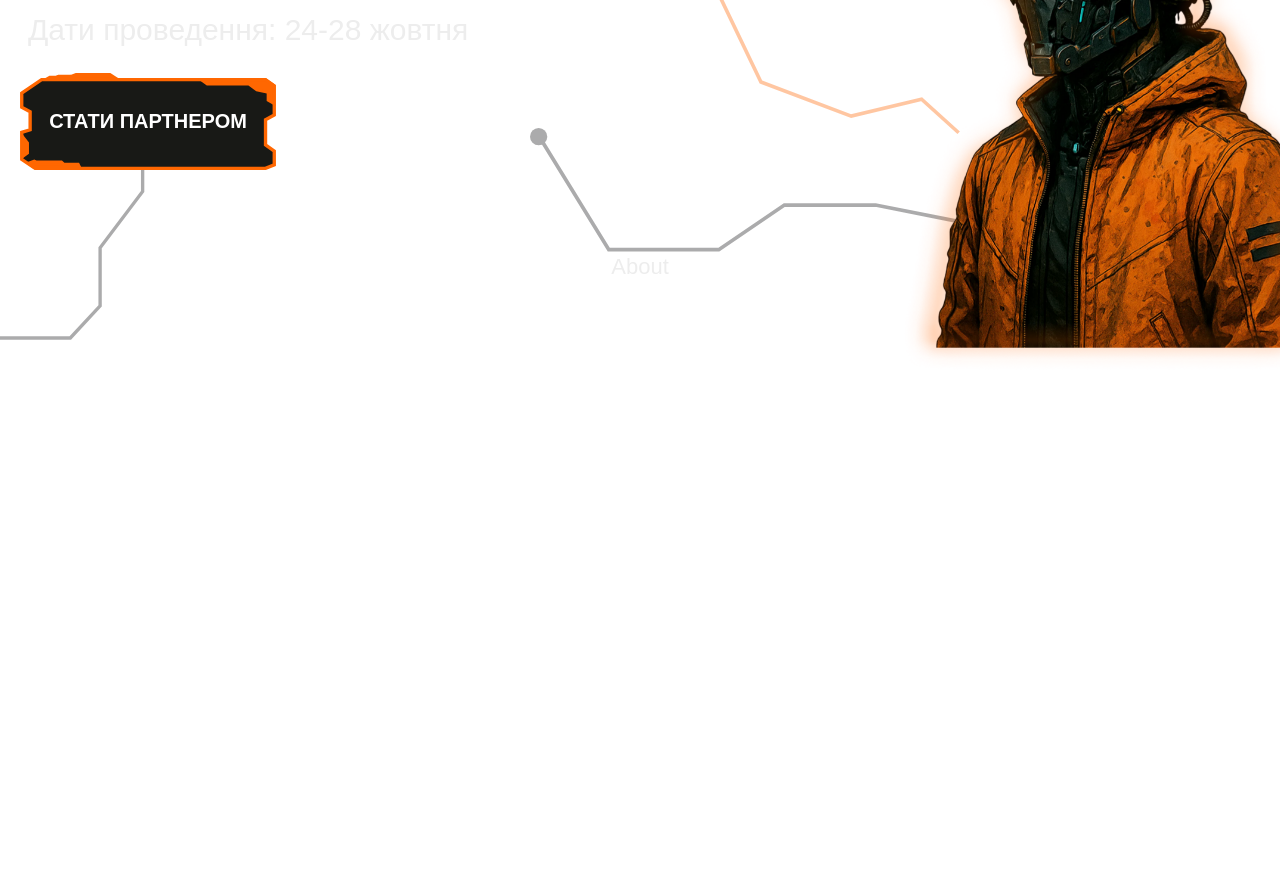
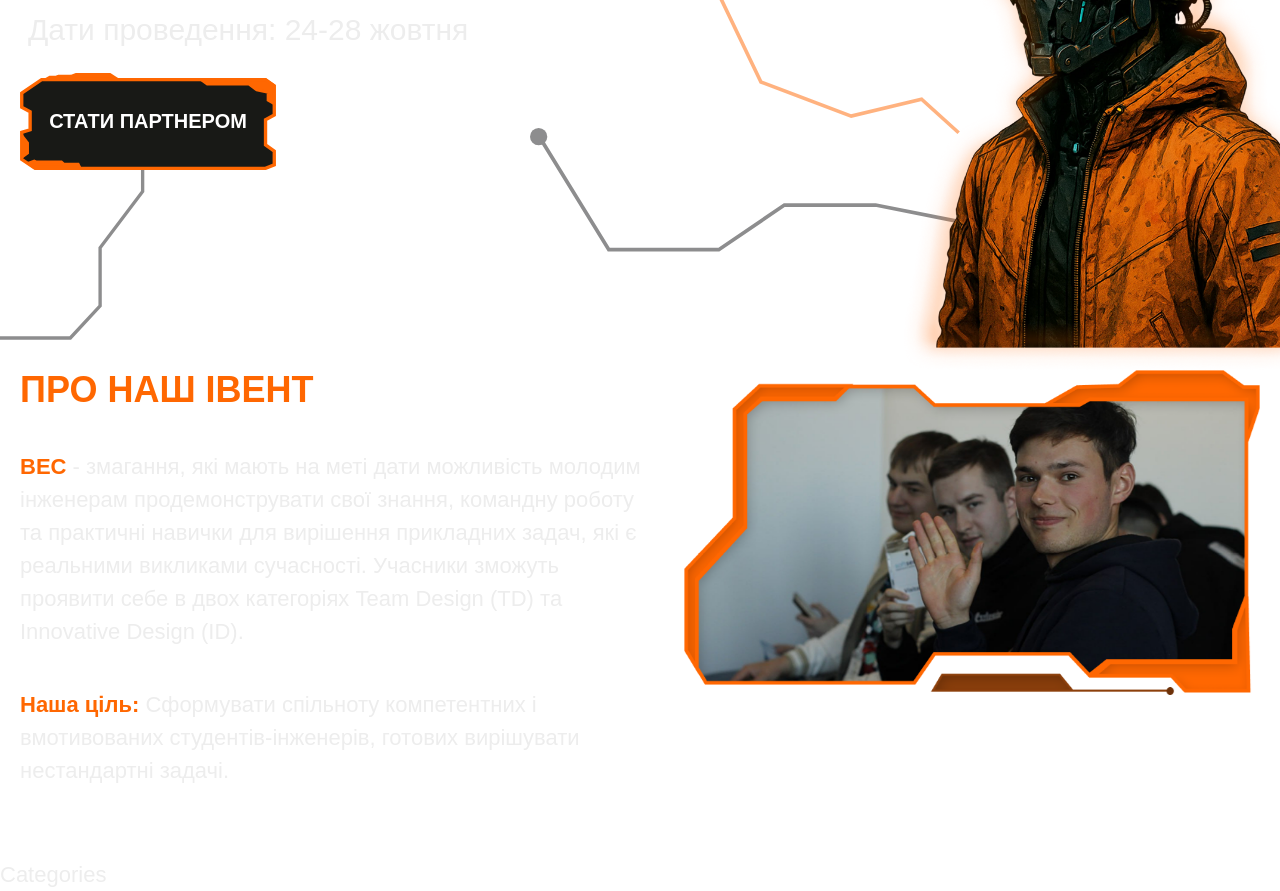
Before and after one commit to Vladpru/bec-2025-partnership-inter, a Next.js app: page / in a window 1280 px wide. Shown: the part 420-1311 px from the top of the page. Before the commit the page ends 958 px from the top, so only its background shows below. Built offline with nearby package versions, Linux system fonts and the light colour scheme.

Commit message:
added about.tsx

```diff
--- a/src/app/page.tsx
+++ b/src/app/page.tsx
@@ -1,7 +1,7 @@
 import Header from "@/components/Header";
-import Image from "next/image";
 import Hero from "@/components/Hero"
 import About from "@/components/About";
+import Categories from "@/components/Categories";
 
 export default function Home() {
   return (
@@ -9,6 +9,7 @@ export default function Home() {
       <Header />
       <Hero />
       <About />
+      <Categories />
     </>
   );
 }
--- a/src/components/About.tsx
+++ b/src/components/About.tsx
@@ -1,7 +1,54 @@
+'use client'
+import { Swiper, SwiperSlide } from 'swiper/react';
+import { Autoplay } from 'swiper/modules';
+import 'swiper/css';
 
 const About = () => {
+
+  const photosDict = [
+    { img: "/images/about/ab_slide1.png", alt: "slide1" },
+  ]
+
   return (
-    <div className="h-72 mt-20 text-center">About</div>
+    <section className="h-72 mt-50 mb-50">
+      <div className="container flex flex-col">
+        <div className="flex flex-col md:flex-row gap-10">
+          <div className="flex flex-col gap-10">
+            <h1 className="uppercase text-bec text-4xl font-bold">Про наш івент</h1>
+            <p>
+              <span className='text-bec font-bold'>BEC</span> - змагання, які мають на меті дати можливість молодим інженерам продемонструвати свої знання,
+              командну роботу та практичні навички для вирішення прикладних задач, які є реальними викликами сучасності.
+              Учасники зможуть проявити себе в двох категоріях Team Design (TD) та Innovative Design (ID).
+            </p>
+            <p>
+              <span className='text-bec font-bold'>Наша ціль:</span> Сформувати спільноту компетентних і вмотивованих студентів-інженерів,
+              готових вирішувати нестандартні задачі.
+            </p>
+          </div>
+          <div className="">
+            <Swiper
+              modules={[Autoplay]}
+              spaceBetween={0}
+              slidesPerView={1}
+              loop={true}
+              autoplay={{
+                delay: 1500,
+                disableOnInteraction: false,
+              }}
+              className="swiper_skl w-xl"
+            >
+              {photosDict.map((photo) => (
+                <SwiperSlide key={photo.img}>
+                  <div className="slide_card">
+                    <img className="slide_card_img" src={photo.img} alt={photo.alt} />
+                  </div>
+                </SwiperSlide>
+              ))}
+            </Swiper>
+          </div>
+        </div>
+      </div>
+    </section>
   )
 }
 
--- /dev/null
+++ b/src/components/Categories.tsx
@@ -0,0 +1,8 @@
+
+const Categories = () => {
+  return (
+    <div>Categories</div>
+  )
+}
+
+export default Categories
--- a/src/components/Header.tsx
+++ b/src/components/Header.tsx
@@ -2,8 +2,6 @@ import Image from 'next/image';
 import Link from 'next/link';
 
 const Header = () => {
-
-
 
   return (
     <header className="bg-header fixed top-0 left-0 w-full z-50">
--- a/src/components/Hero-btn.tsx
+++ b/src/components/Hero-btn.tsx
@@ -2,7 +2,7 @@ import Image from 'next/image'
 const HeroBtn = () => {
   return (
     <div className="relative aspect-[655/367] w-full max-w-[270px] max-h-[98px] bg-center bg-contain bg-no-repeat cursor-pointer transition-all duration-300 hero-btn">
-      <span className="absolute inset-0 flex items-center justify-center text-white text-xl font-bold">
+      <span className="absolute inset-0 flex items-center justify-center text-white text-xl font-bold select-none">
         СТАТИ ПАРТНЕРОМ
       </span>
     </div>
--- a/src/components/Hero.tsx
+++ b/src/components/Hero.tsx
@@ -12,7 +12,7 @@ const Hero = () => {
             alt="Decorative line 1"
             width={250}
             height={50}
-            // className="animate-pulse"
+            className=""
             />
         </div>
         <div className="absolute top-26 z-0 right-120">
@@ -21,7 +21,7 @@ const Hero = () => {
             alt="Decorative line 2"
             width={200}
             height={70}
-            className="animate-pulse"
+            className=""
             />
         </div>
         <div className="absolute top-32 right-0 z-10">
@@ -30,7 +30,7 @@ const Hero = () => {
             alt="Decorative line 2"
             width={430}
             height={70}
-            className="animate-pulse"
+            className=""
             />
         </div>
         <div className="absolute bottom-10">
@@ -39,7 +39,7 @@ const Hero = () => {
             alt="Decorative line 3"
             width={150}
             height={60}
-            className="animate-pulse"
+            className=""
             />
         </div>
         <div className="absolute bottom-32 right-80">
@@ -48,7 +48,7 @@ const Hero = () => {
             alt="Decorative line 3"
             width={430}
             height={60}
-            className="animate-pulse"
+            className=""
             />
         </div>
         <div className="absolute bottom-50 right-80">
@@ -57,7 +57,7 @@ const Hero = () => {
             alt="Decorative line 3"
             width={250}
             height={60}
-            className="animate-pulse"
+            className="" // animate-pulse
             />
         </div>
         <div className="absolute bottom-2 right-0">
```
Also changed, not shown: package.json (+6 -5 lines), public/images/about/ab_slide1.png (added), 1 other file (tests, documents, lock files or other folders).
